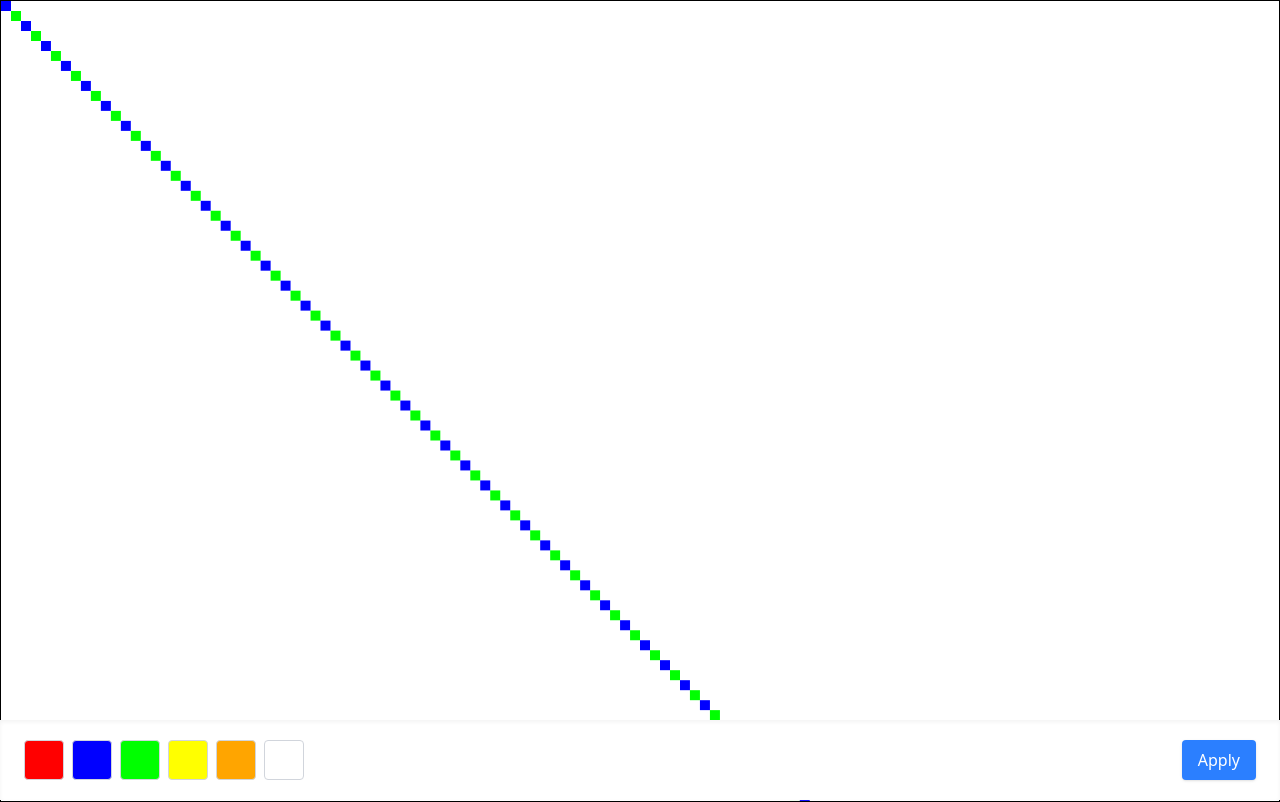
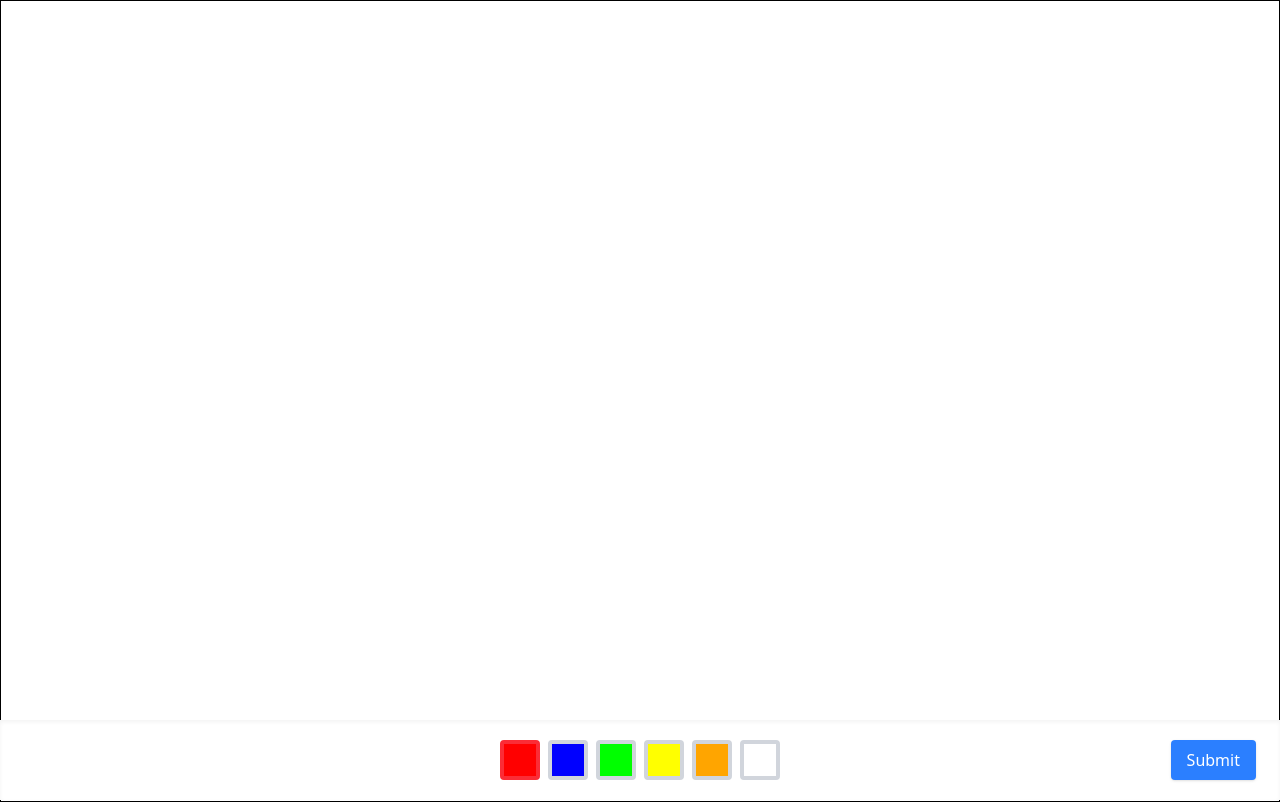
Before and after one commit to lexwuestenenk/place, a React (Vite) app in the folder frontend/: page / in a window 1280 px wide. Built offline with nearby package versions, Linux system fonts and the light colour scheme.

Commit message:
hjabsdhja

```diff
--- a/frontend/src/App.tsx
+++ b/frontend/src/App.tsx
@@ -2,14 +2,11 @@ import { useState, useCallback } from 'react';
 import PixelCanvas, { Pixel } from './PixelCanvas';
 import ColorPicker, { Color } from './ColorPicker';
 
-const GRID_SIZE = 200;
+const GRID_WIDTH = 400;
+const GRID_HEIGHT = 200;
 
 export default function App() {
-  const [pixels, setPixels] = useState<Pixel[]>(Array.from({ length: GRID_SIZE }, (_, i) => ({
-    x: i,
-    y: i,
-    color: i % 2 === 0 ? '#00f' : '#0f0',
-  })));
+  const [pixels, setPixels] = useState<Pixel[]>([]);
   const colors: Color[] = [
     { hex: 'FF0000', index: 1 },
     { hex: '0000FF', index: 2 },
@@ -44,9 +41,10 @@ export default function App() {
 
   return (
     <div className="w-screen h-screen flex flex-col">
-      <div className='absolute bottom-0 left-0 w-full h-[10vh]'>
+      <div className="absolute bottom-0 left-0 w-full h-[10vh]">
         <ColorPicker
           colors={colors}
+          selectedColor={selectedColor}
           onColorClick={setSelectedColor}
           onSubmit={handleApplyColor}
           selectedPixel={selectedPixel}
@@ -56,7 +54,8 @@ export default function App() {
       <div className="flex-1">
         <PixelCanvas
           pixels={pixels}
-          gridSize={GRID_SIZE}
+          gridWidth={GRID_WIDTH}
+          gridHeight={GRID_HEIGHT}
           zoom={zoom}
           offset={offset}
           onZoomChange={setZoom}
--- a/frontend/src/ColorPicker.tsx
+++ b/frontend/src/ColorPicker.tsx
@@ -9,33 +9,42 @@ type Props = {
     colors: Color[];
     onColorClick: (color: string) => void;
     onSubmit: () => void;
+    selectedColor: string;
     selectedPixel: { x: number; y: number } | null;
 };
 
-const ColorPicker: React.FC<Props> = ({ colors, onColorClick, onSubmit, selectedPixel }) => {
+const ColorPicker: React.FC<Props> = ({ colors, onColorClick, onSubmit, selectedColor, selectedPixel }) => {
   return (
     <div className="flex items-center justify-between h-full px-6 bg-white shadow-inner">
-      {/* Color Swatches */}
+      <button
+        onClick={onSubmit}
+        className="ml-4 px-4 py-2 bg-blue-500 text-white rounded shadow invisible"
+      >
+        Submit
+      </button>
       <div className="flex gap-2">
         {colors.map((color) => (
           <button
             key={color.index}
-            className="w-10 h-10 border border-gray-300 rounded"
+            className={`w-10 h-10 rounded border-4 ${
+              `#${color.hex.toUpperCase()}` === selectedColor.toUpperCase()
+                ? 'border-red-500'
+                : 'border-gray-300'
+            }`}
             style={{ backgroundColor: `#${color.hex}` }}
             onClick={() => onColorClick(`#${color.hex}`)}
           />
         ))}
       </div>
 
-      {/* Apply Button */}
       <button
         onClick={onSubmit}
         className="ml-4 px-4 py-2 bg-blue-500 text-white rounded shadow"
       >
-        Apply
+        Submit
       </button>
       {selectedPixel && (
-        <span>{selectedPixel.x} {selectedPixel.y}</span>
+        <span className='absolute bottom-2 right-2'>({selectedPixel.x}, {selectedPixel.y})</span>
       )}
     </div>
   );
--- a/frontend/src/PixelCanvas.tsx
+++ b/frontend/src/PixelCanvas.tsx
@@ -8,7 +8,8 @@ export type Pixel = {
 
 type Props = {
   pixels: Pixel[];
-  gridSize: number;
+  gridWidth: number;
+  gridHeight: number;
   zoom: number;
   offset: { x: number; y: number };
   onZoomChange: (zoom: number) => void;
@@ -21,7 +22,8 @@ const CELL_SIZE = 10;
 
 function PixelCanvas({
   pixels,
-  gridSize,
+  gridWidth,
+  gridHeight,
   zoom,
   offset,
   onZoomChange,
@@ -33,7 +35,7 @@ function PixelCanvas({
   const isDraggingRef = useRef(false);
   const dragStartRef = useRef({ x: 0, y: 0 });
 
-  // Drag and zoom handlers
+  // Handle pan and zoom
   useEffect(() => {
     const canvas = canvasRef.current;
     if (!canvas) return;
@@ -80,7 +82,7 @@ function PixelCanvas({
     };
   }, [offset, zoom, onOffsetChange, onZoomChange]);
 
-  // Pixel click handler
+  // Handle click to select a pixel
   useEffect(() => {
     const canvas = canvasRef.current;
     if (!canvas) return;
@@ -95,9 +97,9 @@ function PixelCanvas({
 
       if (
         pixelX >= 0 &&
-        pixelX < gridSize &&
+        pixelX < gridWidth &&
         pixelY >= 0 &&
-        pixelY < gridSize
+        pixelY < gridHeight
       ) {
         onPixelClick(pixelX, pixelY);
       }
@@ -107,23 +109,33 @@ function PixelCanvas({
     return () => {
       canvas.removeEventListener('click', handleClick);
     };
-  }, [zoom, offset, gridSize, onPixelClick]);
+  }, [zoom, offset, gridWidth, gridHeight, onPixelClick]);
 
-  // Render canvas
+  // Render canvas content
   useEffect(() => {
     const canvas = canvasRef.current;
     if (!canvas) return;
     const ctx = canvas.getContext('2d');
     if (!ctx) return;
 
+    // Set canvas size to match DOM size
     canvas.width = canvas.offsetWidth;
     canvas.height = canvas.offsetHeight;
-    ctx.clearRect(0, 0, canvas.width, canvas.height);
 
+    // Fill full canvas background (screen space)
+    ctx.fillStyle = '#f1f5f9'; // Tailwind's slate-100
+    ctx.fillRect(0, 0, canvas.width, canvas.height);
+
+    // Zoom & pan transform
     ctx.save();
     ctx.translate(offset.x, offset.y);
     ctx.scale(zoom, zoom);
 
+    // Draw white grid background (inside zoom space)
+    ctx.fillStyle = '#ffffff';
+    ctx.fillRect(0, 0, gridWidth * CELL_SIZE, gridHeight * CELL_SIZE);
+
+    // Draw all pixels
     for (const pixel of pixels) {
       ctx.fillStyle = pixel.color;
       ctx.fillRect(
@@ -134,6 +146,7 @@ function PixelCanvas({
       );
     }
 
+    // Highlight selected pixel
     if (selectedPixel) {
       ctx.strokeStyle = 'red';
       ctx.lineWidth = 2;
@@ -146,7 +159,7 @@ function PixelCanvas({
     }
 
     ctx.restore();
-  }, [pixels, zoom, offset, selectedPixel]);
+  }, [pixels, zoom, offset, selectedPixel, gridWidth, gridHeight]);
 
   return (
     <canvas
```
Lines whose indentation alone changed are shown as unchanged.
